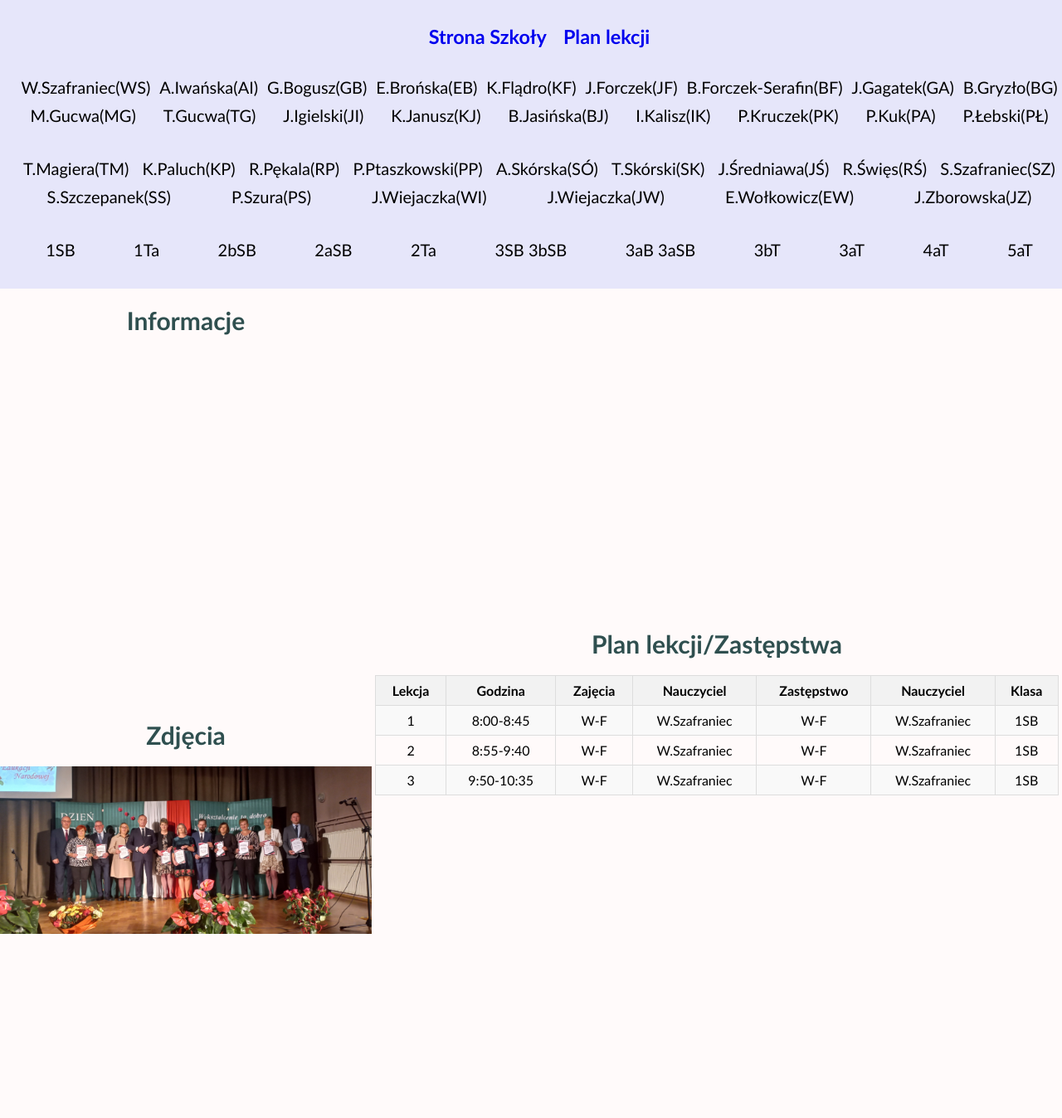
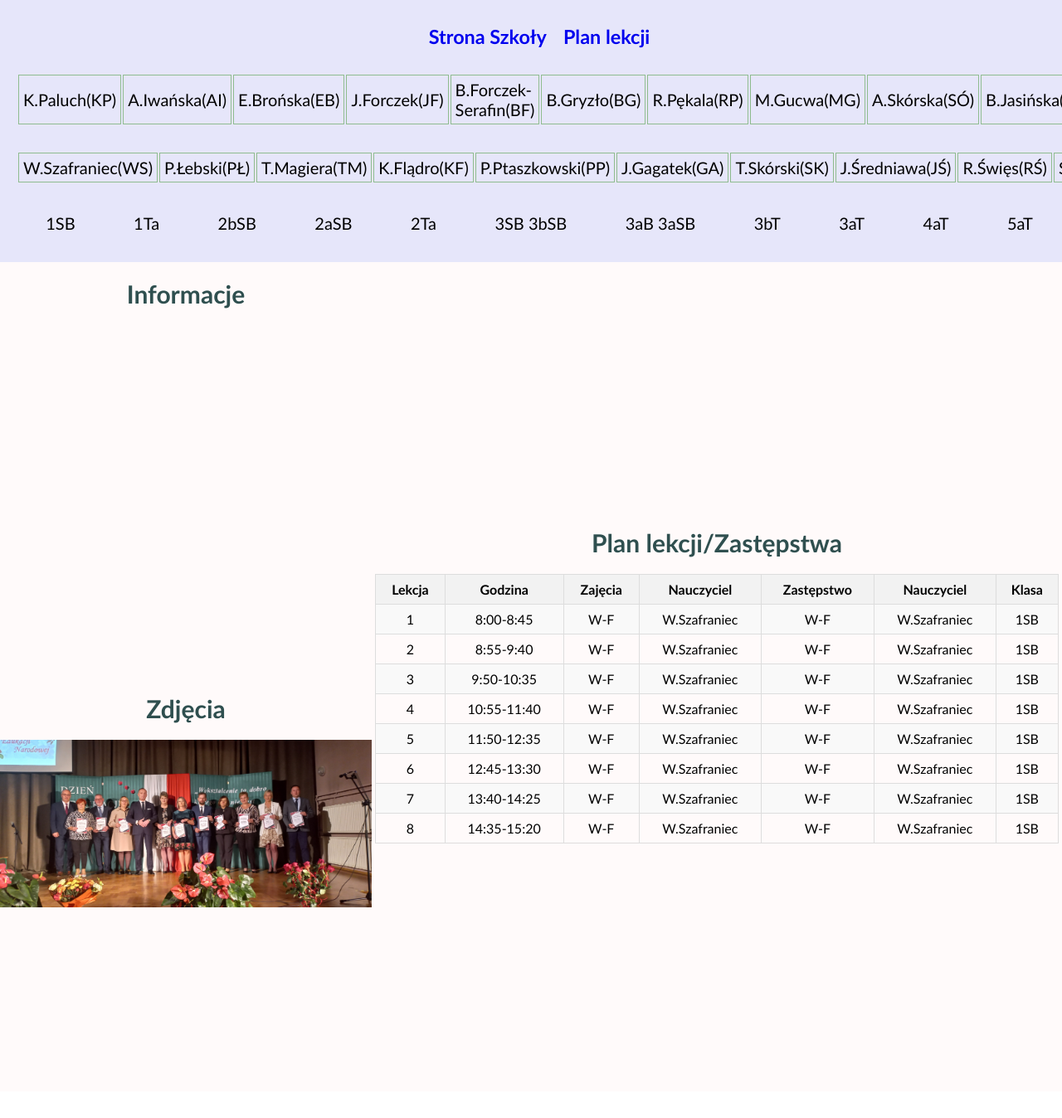
Before and after one commit to Aleksander658/plan-lekcji-zsz, a PHP site: page / in a window 1280 px wide. Shown: the part 108-1456 px from the top of the page at 83% size. After the commit the page ends 1202 px from the top, so only its background shows below. Run offline with PHP 8.4, Linux system fonts and the light colour scheme.

Commit message:
poprawki małe

```diff
--- a/index.php
+++ b/index.php
@@ -14,31 +14,35 @@
         <ul>
             <li><h3><a href="https://zsz.bobowa.pl/" target="_blank">Strona Szkoły</a><a href="https://plan.zsz.bobowa.pl/" target="_blank">Plan lekcji</a></h3></li>
         </ul>
-        <ul id="nauczyciele">
+        <table id="nauczyciele">
+            <tr>
                 <?php
                 $teachers1 = [
-                "W.Szafraniec(WS)", "A.Iwańska(AI)", "G.Bogusz(GB)", "E.Brońska(EB)", "K.Flądro(KF)",
-                "J.Forczek(JF)", "B.Forczek-Serafin(BF)", "J.Gagatek(GA)", "B.Gryzło(BG)", "M.Gucwa(MG)",
-                "T.Gucwa(TG)", "J.Igielski(JI)", "K.Janusz(KJ)", "B.Jasińska(BJ)", "I.Kalisz(IK)",
-                "P.Kruczek(PK)", "P.Kuk(PA)", "P.Łebski(PŁ)"
+                    "K.Paluch(KP)", "A.Iwańska(AI)", "E.Brońska(EB)",
+                    "J.Forczek(JF)", "B.Forczek-Serafin(BF)",  "B.Gryzło(BG)", "R.Pękala(RP)", "M.Gucwa(MG)", "A.Skórska(SÓ)",
+                     "B.Jasińska(BJ)", "I.Kalisz(IK)", "J.Wiejaczka(WI)", "J.Wiejaczka(JW)", "E.Wołkowicz(EW)", "J.Zborowska(JZ)",
+                    "P.Kruczek(PK)", "P.Kuk(PA)"
                 ];
                 foreach ($teachers1 as $teacher) {
-                echo '<li>' . htmlspecialchars($teacher, ENT_QUOTES, 'UTF-8') . '</li>';
+                    echo '<td>' . htmlspecialchars($teacher, ENT_QUOTES, 'UTF-8') . '</td>';
                 }
                 ?>
-        </ul>
-        <ul id="nauczyciele2">
+            </tr>
+        </table>
+        <table id="nauczyciele2">
+            <tr>
                 <?php
                 $teachers2 = [
-                "T.Magiera(TM)", "K.Paluch(KP)", "R.Pękala(RP)", "P.Ptaszkowski(PP)", "A.Skórska(SÓ)",
+                    "W.Szafraniec(WS)", "P.Łebski(PŁ)", "T.Magiera(TM)", "K.Flądro(KF)", "P.Ptaszkowski(PP)", "J.Gagatek(GA)",
                     "T.Skórski(SK)", "J.Średniawa(JŚ)", "R.Święs(RŚ)", "S.Szafraniec(SZ)", "S.Szczepanek(SS)",
-                "P.Szura(PS)", "J.Wiejaczka(WI)", "J.Wiejaczka(JW)", "E.Wołkowicz(EW)", "J.Zborowska(JZ)"
+                    "T.Gucwa(TG)", "J.Igielski(JI)", "K.Janusz(KJ)", "G.Bogusz(GB)", "P.Szura(PS)"
                 ];
                 foreach ($teachers2 as $teacher) {
-                echo '<li>' . htmlspecialchars($teacher, ENT_QUOTES, 'UTF-8') . '</li>';
+                    echo '<td>' . htmlspecialchars($teacher, ENT_QUOTES, 'UTF-8') . '</td>';
                 }
                 ?>
-        </ul>
+            </tr>
+        </table>
         <ul id="klasa">
             <?php
             $classes = ["1SB", "1Ta", "2bSB", "2aSB", "2Ta", "3SB 3bSB", "3aB 3aSB", "3bT", "3aT", "4aT", "5aT"];
@@ -63,43 +67,37 @@
                 <th>Nauczyciel</th>
                 <th>Klasa</th>
             </tr>
-            <tr>
-                <td>1</td>
-                <td>8:00-8:45</td>
-                <td>W-F</td>
-                <td>W.Szafraniec</td>
-                <td>W-F</td>
-                <td>W.Szafraniec</td>
-                <td>1SB</td>
-            </tr>
-            <tr>
-                <td>2</td>
-                <td>8:55-9:40</td>
-                <td>W-F</td>
-                <td>W.Szafraniec</td>
-                <td>W-F</td>
-                <td>W.Szafraniec</td>
-                <td>1SB</td>
-            </tr>
-            <tr>
-                <td>3</td>
-                <td>9:50-10:35</td>
-                <td>W-F</td>
-                <td>W.Szafraniec</td>
-                <td>W-F</td>
-                <td>W.Szafraniec</td>
-                <td>1SB</td>
+            <?php
+            $lessons = [
+                ["1", "8:00-8:45", "W-F", "W.Szafraniec", "W-F", "W.Szafraniec", "1SB"],
+                ["2", "8:55-9:40", "W-F", "W.Szafraniec", "W-F", "W.Szafraniec", "1SB"],
+                ["3", "9:50-10:35", "W-F", "W.Szafraniec", "W-F", "W.Szafraniec", "1SB"],
+                ["4", "10:55-11:40", "W-F", "W.Szafraniec", "W-F", "W.Szafraniec", "1SB"],
+                ["5", "11:50-12:35", "W-F", "W.Szafraniec", "W-F", "W.Szafraniec", "1SB"],
+                ["6", "12:45-13:30", "W-F", "W.Szafraniec", "W-F", "W.Szafraniec", "1SB"],
+                ["7", "13:40-14:25", "W-F", "W.Szafraniec", "W-F", "W.Szafraniec", "1SB"],
+                ["8", "14:35-15:20", "W-F", "W.Szafraniec", "W-F", "W.Szafraniec", "1SB"]
+            ];
+            foreach ($lessons as $lesson) {
+                echo '<tr>';
+                foreach ($lesson as $item) {
+                    echo '<td>' . htmlspecialchars($item, ENT_QUOTES, 'UTF-8') . '</td>';
+                }
+                echo '</tr>';
+            }
+            ?>
         </table>
     </main>
     <section>
         <h2>Zdjęcia</h2>
         <div class="slideshow-container">
-            <img src="zdjecie1.jpg" class="active">
-            <img src="zdjecie2.jpg">
-            <img src="zdjecie3.jpg">
-            <img src="zdjecie4.jpg">
-            <img src="zdjecie5.jpg">
-            <img src="zdjecie6.jpg">
+            <?php
+            $images = ["zdjecie1.jpg", "zdjecie2.jpg", "zdjecie3.jpg", "zdjecie4.jpg", "zdjecie5.jpg", "zdjecie6.jpg"];
+            foreach ($images as $index => $image) {
+                $activeClass = $index === 0 ? 'active' : '';
+                echo '<img src="' . htmlspecialchars($image, ENT_QUOTES, 'UTF-8') . '" class="' . $activeClass . '">';
+            }
+            ?>
         </div>
     </section>
 <script src="script.js"></script>
--- a/style.css
+++ b/style.css
@@ -203,3 +203,12 @@ main table tr:hover {
     margin: 5px;
     text-align: center;
 }
+
+#nauczyciele td, #nauczyciele2 td {
+    border: 1px solid darkseagreen;
+    padding: 5px;
+}
+
+#nauczyciele td:hover, #nauczyciele2 td:hover {
+    background-color: #ddd; /* Add this line */
+}
```
Lines whose indentation alone changed are shown as unchanged.
